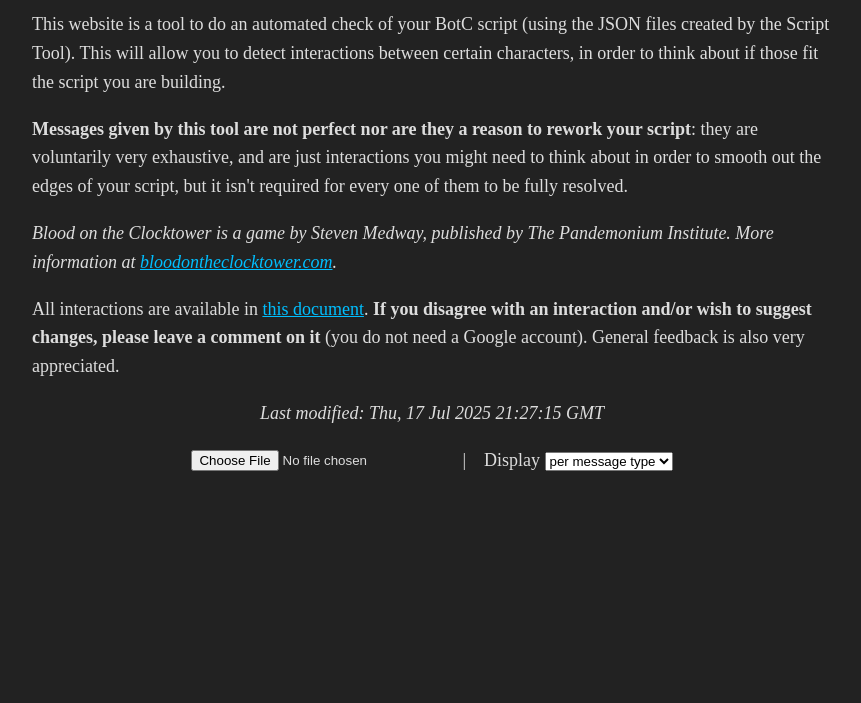
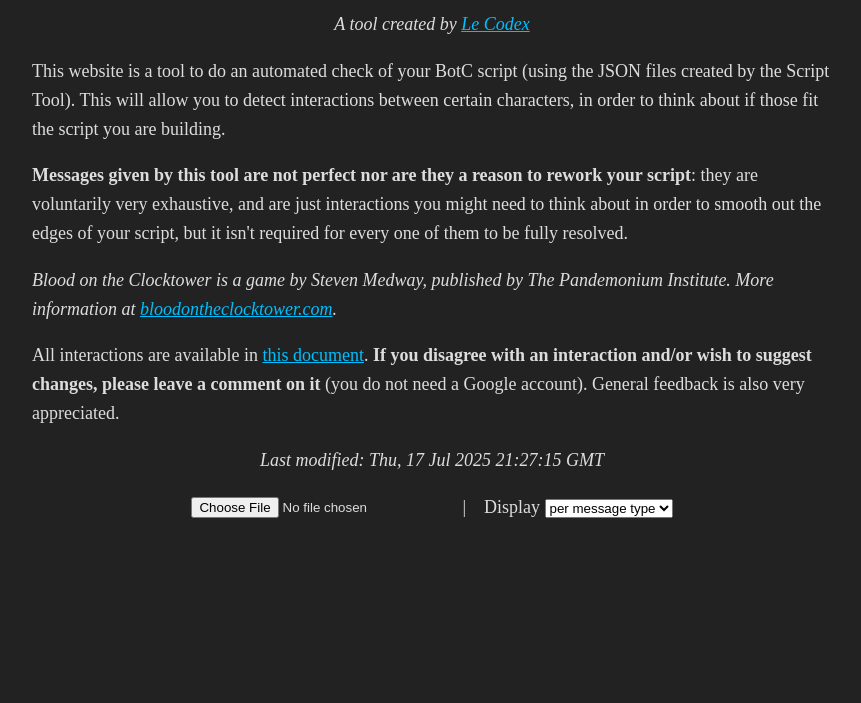
Before and after one commit to LeCodex/botc-interactions, a plain HTML site: page index.html in a window 1280 px wide. Shown: the part 97-800 px from the top of the page, without its empty margins (208-1069 px from the left). Drawn offline with Linux system fonts and the light colour scheme.

Commit message:
feat: add credit

```diff
--- a/index.html
+++ b/index.html
@@ -30,6 +30,9 @@
     <div class="wrapper">
       <div class="content" role="main">
         <h1 class="title">Unofficial BotC Script Interactions Tool</h1>
+        <p style="text-align: center;">
+          <i>A tool created by <a href="https://github.com/LeCodex" target="_blank">Le Codex</a></i>
+        </p>
         <p>
           This website is a tool to do an automated check of your BotC script (using the JSON files created by the Script Tool).
           This will allow you to detect interactions between certain characters, in order to think about if those fit the script you are building.
```
